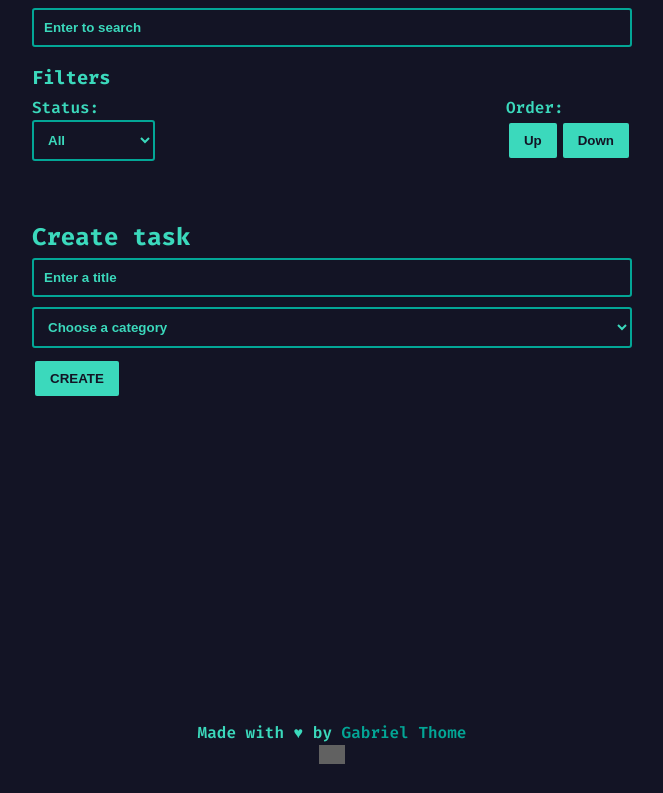
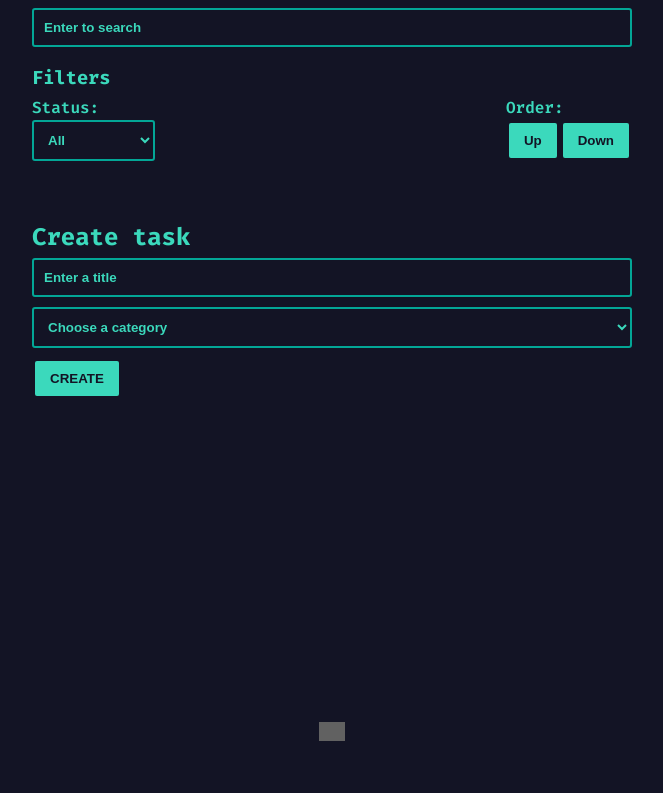
Before and after one commit to thomasdev5832/react-todo-list, a React (Vite) app: page / in a window 1280 px wide. Shown: the part 196-989 px from the top of the page, without its empty margins (308-971 px from the left). After the commit the page ends 966 px from the top, so only its background shows below. Built offline with nearby package versions, Linux system fonts and the light colour scheme; grey boxes are pictures that could not be loaded.

Commit message:
fix footer

```diff
--- a/src/components/Footer.jsx
+++ b/src/components/Footer.jsx
@@ -1,9 +1,7 @@
 const Footer = () => {
   return (
     <footer>
-        <p>Made with ♥ by <a target="_blank" href="https://gabrielthome.netlify.app">Gabriel Thome</a></p>
-        <a target="_blank" href="https://github.com/thomasdev5832"><img src="https://img.icons8.com/ios-glyphs/30/000000/github.png" /></a>
-
+        <a target="_blank" rel="noopener noreferrer" href="https://github.com/thomasdev5832/react-todo-list"><img src="https://img.icons8.com/ios-glyphs/30/000000/github.png" /></a>
     </footer>
     )
 }
```
